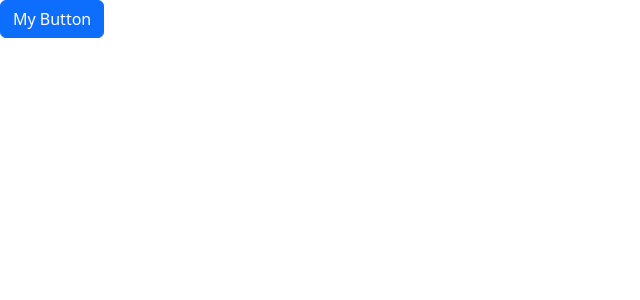
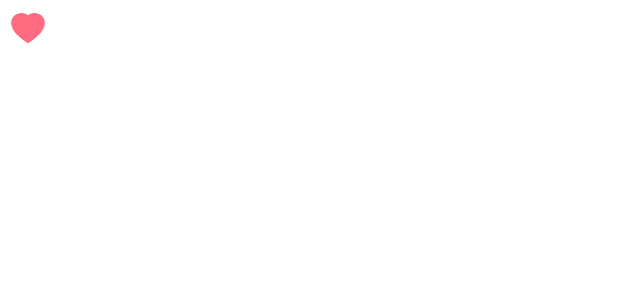
Before and after one commit to Akshay-Jhijhautia/Learning_React, a React (Vite) app: page / in a window 1280 px wide. Shown: the top 300 px of the page, without its empty margins (0-640 px from the left). Built offline with nearby package versions, Linux system fonts and the light colour scheme.

Commit message:
added like componet with css styling

```diff
--- a/package.json
+++ b/package.json
@@ -11,7 +11,8 @@
   "dependencies": {
     "bootstrap": "^5.2.3",
     "react": "^18.2.0",
-    "react-dom": "^18.2.0"
+    "react-dom": "^18.2.0",
+    "react-icons": "^4.7.1"
   },
   "devDependencies": {
     "@types/react": "^18.0.27",
--- a/src/App.tsx
+++ b/src/App.tsx
@@ -1,9 +1,10 @@
-//import Message from "./Message";
-// import ListGroup from "./components/ListGroup";
+import Message from "./Message";
+import ListGroup from "./components/ListGroup/ListGroup";
 
 import { useState } from "react";
 import Alert from "./components/Alert";
 import Button from "./components/Buttons";
+import Like from "./components/Like";
 
 // function App() {
 //   const items = ["New York", "San Francisco", "Tokyo", "London", "Paris"];
@@ -32,17 +33,24 @@
 //   );
 // }
 
+// function App() {
+//   const [alertVisible, setAlertVisibility] = useState(false);
+
+//   return (
+//     <div>
+//       {alertVisible && (
+//         <Alert onClose={() => setAlertVisibility(false)}>My alert</Alert>
+//       )}
+//       <Button onClick={() => setAlertVisibility(true)}>My Button</Button>
+//     </div>
+//   );
+// }
+
 function App() {
-  const [alertVisible, setAlertVisibility] = useState(false);
-
   return (
     <div>
-      {alertVisible && (
-        <Alert onClose={() => setAlertVisibility(false)}>My alert</Alert>
-      )}
-      <Button onClick={() => setAlertVisibility(true)}>My Button</Button>
+      <Like onClick={() => console.log("clicked")} />
     </div>
   );
 }
-
 export default App;
--- /dev/null
+++ b/src/components/Like.tsx
@@ -0,0 +1,20 @@
+import { useState } from "react";
+import { AiFillHeart, AiOutlineHeart } from "react-icons/ai";
+
+interface Props {
+  onClick: () => void;
+}
+
+const Like = ({ onClick }: Props) => {
+  const [status, setStatus] = useState(true);
+
+  const toggle = () => {
+    setStatus(!status);
+    onClick();
+  };
+
+  if (status) return <AiFillHeart color="#ff6b81" size={40} onClick={toggle} />;
+  return <AiOutlineHeart size={40} onClick={toggle} />;
+};
+
+export default Like;
--- /dev/null
+++ b/src/components/ListGroup/ListGroup.css
@@ -0,0 +1,4 @@
+.list-group{
+    list-style: none;
+    padding: 0%;
+}
--- a/src/components/ListGroup.tsx
+++ b/src/components/ListGroup/ListGroup.tsx
@@ -11,6 +11,7 @@
 // {} => it is used to render content dynamically
 
 import { useState } from "react";
+import "./ListGroup.css";
 
 interface Props {
   items: string[];
--- a/src/main.tsx
+++ b/src/main.tsx
@@ -1,7 +1,7 @@
 import React from "react";
 import ReactDOM from "react-dom/client";
 import App from "./App";
-import "bootstrap/dist/css/bootstrap.css";
+//import "bootstrap/dist/css/bootstrap.css";
 
 /* Here we are using ReactDOM to render the component tree, lines 7,8,9
 inside an element with id of root. Here in the tree, App component is wrapped
```
Also changed, not shown: 2 other files (tests, documents, lock files or other folders).
